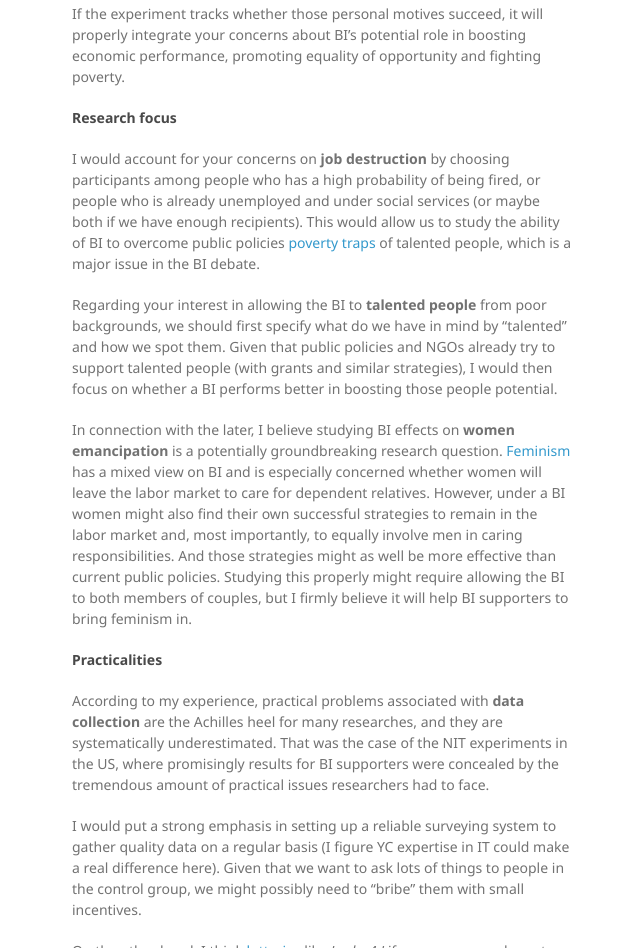
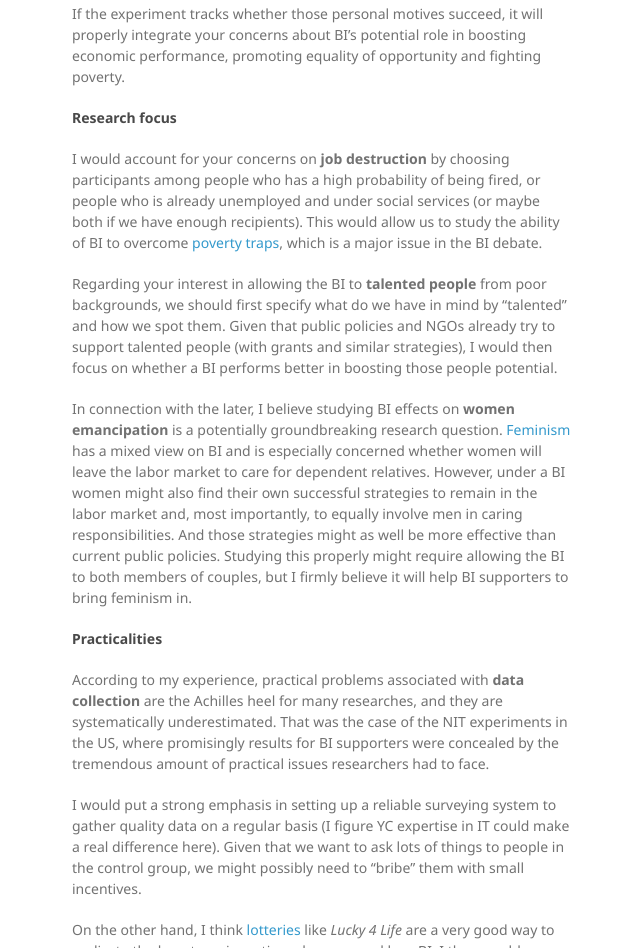
Before and after one commit to groleplay/basicincomeresearch, a plain HTML site: page index.html in a window 1280 px wide. Shown: the part 1773-2721 px from the top of the page, without its empty margins (498-1138 px from the left). Drawn offline with Linux system fonts and the light colour scheme.

Commit message:
minor style

```diff
--- a/index.html
+++ b/index.html
@@ -128,7 +128,7 @@
         <h4>Research focus</h4>
 
         <p>
-          I would account for your concerns on <b>job destruction</b> by choosing participants among people who has a high probability of being fired, or people who is already unemployed and under social services (or maybe both if we have enough recipients). This would allow us to study the ability of BI to overcome public policies <a target="_blank" href="http://www.forbes.com/sites/timworstall/2015/12/29/the-excellent-dutch-experiment-into-the-universal-basic-income/#7f9d1e501980">poverty traps</a> of talented people, which is a major issue in the BI debate.
+          I would account for your concerns on <b>job destruction</b> by choosing participants among people who has a high probability of being fired, or people who is already unemployed and under social services (or maybe both if we have enough recipients). This would allow us to study the ability of BI to overcome <a target="_blank" href="http://www.forbes.com/sites/timworstall/2015/12/29/the-excellent-dutch-experiment-into-the-universal-basic-income/#7f9d1e501980">poverty traps</a>, which is a major issue in the BI debate.
         </p>
 
         <p>
```
